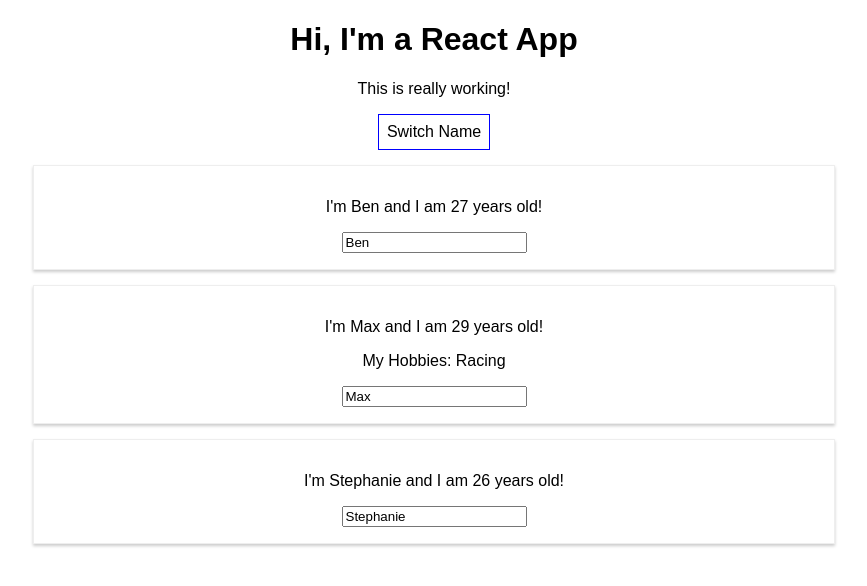
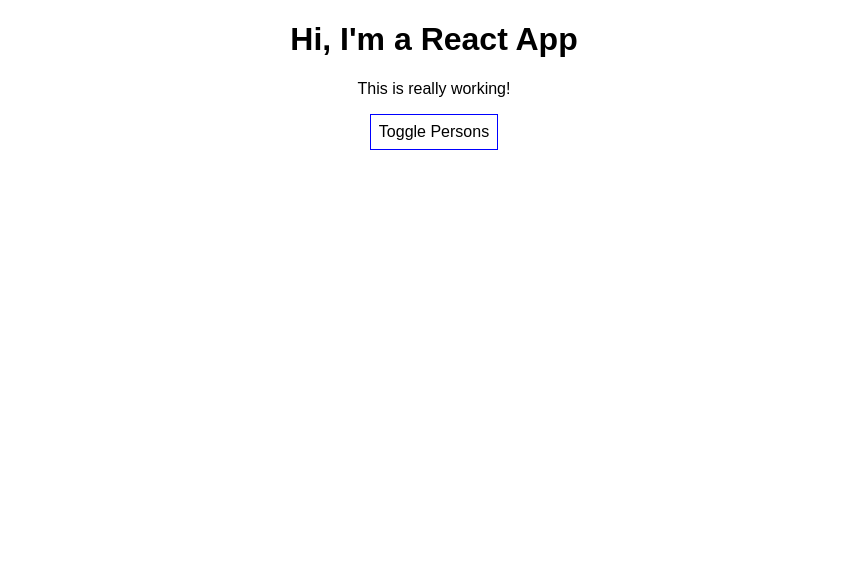
Before and after one commit to benjamin-karami/react-complete-guide, a React (Create React App) app: page / in a window 1280 px wide. Shown: the top 586 px of the page, without its empty margins (206-1073 px from the left). Built offline with nearby package versions, Linux system fonts and the light colour scheme.

Commit message:
video 4-8

```diff
--- a/src/App.js
+++ b/src/App.js
@@ -5,33 +5,35 @@
 class App extends Component {
   state = {
     persons: [
-      { name: "Ben", age: 27 },
-      { name: "Max", age: 29 },
-      { name: "Stephanie", age: 26 }
+      { id: 1, name: "Ben", age: 27 },
+      { id: 2, name: "Max", age: 29 },
+      { id: 3, name: "Stephanie", age: 26 }
     ],
-    otherState: " some text is here!"
-  };
-
-  switchNameHandler = newName => {
-    // console.log("hello wolrd");
-    // this.state.persons[0].name = "Benjamin";
-
-    this.setState({
-      persons: [
-        { name: newName, age: 27 },
-        { name: "Max", age: 2 },
-        { name: "Stephanie", age: 70 }
-      ]
-    });
+    otherState: " some text is here!",
+    showPersons: false
   };
 
   nameChangedHandler = e => {
     this.setState({
       persons: [
-        { name: "Benjamin", age: 27 },
-        { name: e.target.value, age: 2 },
-        { name: "Stephanie", age: 70 }
+        { id: 1, name: "Benjamin", age: 27 },
+        { id: 2, name: e.target.value, age: 2 },
+        { id: 3, name: "Stephanie", age: 70 }
       ]
+    });
+  };
+
+  deletePersonHandler = personIndex => {
+    const persons = [...this.state.persons];
+    persons.splice(personIndex, 1);
+    this.setState({ persons });
+  };
+
+  togglePersonsHandler = () => {
+    const doesShow = this.state.showPersons;
+
+    this.setState({
+      showPersons: !doesShow
     });
   };
 
@@ -43,32 +45,33 @@
       padding: "8px",
       cursor: "Pointer"
     };
+
+    let persons = null;
+
+    if (this.state.showPersons) {
+      persons = (
+        <div>
+          {this.state.persons.map((person, index) => {
+            return (
+              <Person
+                key={person.id}
+                click={() => this.deletePersonHandler(index)}
+                name={person.name}
+                age={person.age}
+              />
+            );
+          })}
+        </div>
+      );
+    }
     return (
       <div className="App">
         <h1>Hi, I'm a React App</h1>
         <p>This is really working!</p>
-        <button
-          style={style}
-          onClick={() => this.switchNameHandler("Benjamin")}
-        >
-          Switch Name
+        <button style={style} onClick={this.togglePersonsHandler}>
+          Toggle Persons
         </button>
-        <Person
-          name={this.state.persons[0].name}
-          age={this.state.persons[0].age}
-        />
-        <Person
-          changed={this.nameChangedHandler}
-          click={this.switchNameHandler.bind(this, "Benji")}
-          name={this.state.persons[1].name}
-          age={this.state.persons[1].age}
-        >
-          My Hobbies: Racing
-        </Person>
-        <Person
-          name={this.state.persons[2].name}
-          age={this.state.persons[2].age}
-        />
+        {persons}
       </div>
     );
   }
```
